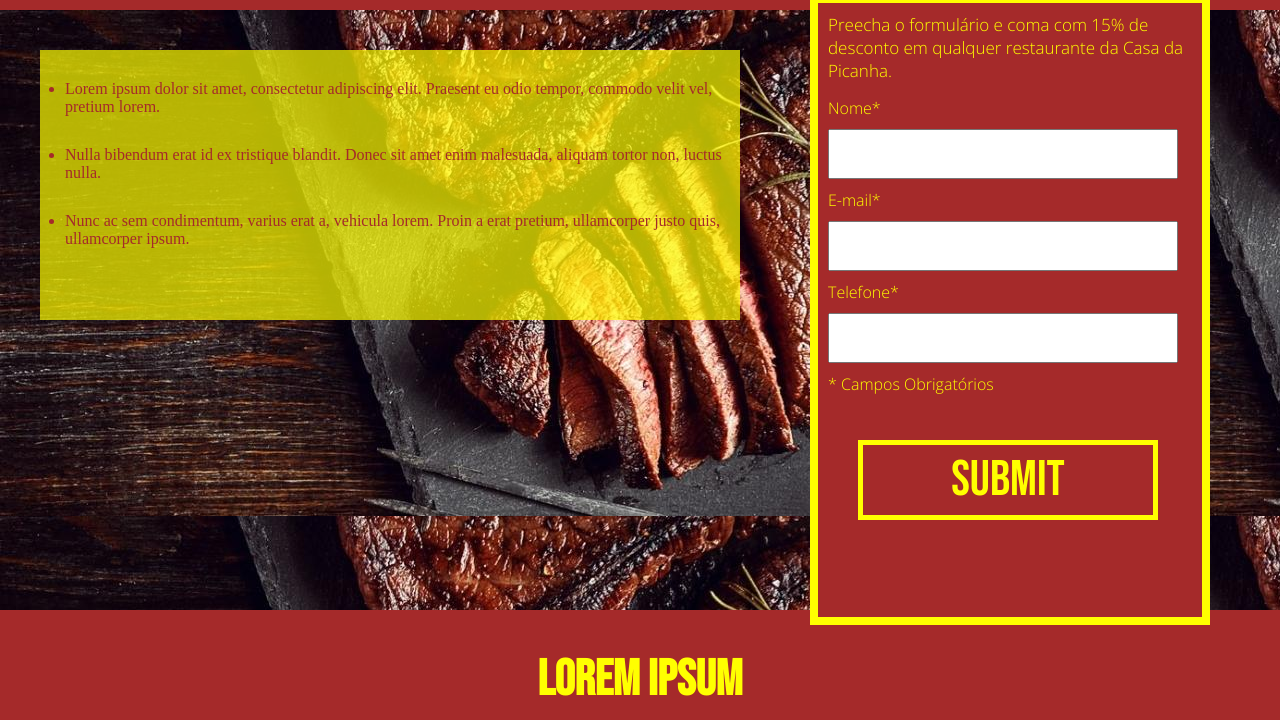
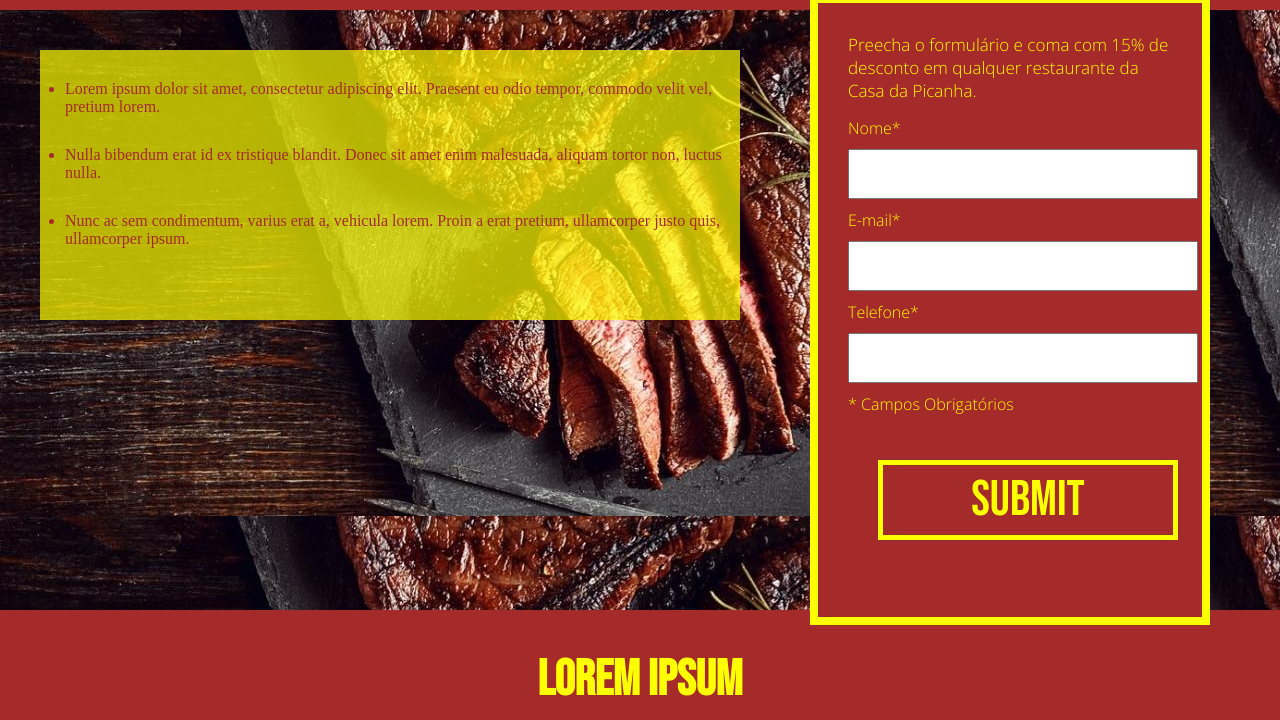
Before and after one commit to fernandoffds/casa-da-picanha, a plain HTML site: page index.html in a window 1280 px wide. Shown: the part 80-800 px from the top of the page. Drawn offline with Linux system fonts and the light colour scheme.

Commit message:
atualizacao

```diff
--- a/index.html
+++ b/index.html
@@ -3,7 +3,7 @@
 <head>
     <meta charset="UTF-8">
     <meta name="viewport" content="width=device-width, initial-scale=1.0">
-    <title>Projeto 01</title>
+    <title>Casa da picanha</title>
     <link href="style.css" rel="stylesheet" type="text/css"/>
 </head>
 <header class="header">
--- a/style.css
+++ b/style.css
@@ -47,6 +47,7 @@ html, body {
     background-color: brown;
     border: 8px solid yellow;
     float: right;
+    padding: 20px;
 }
 
 .form h2 {
@@ -56,12 +57,39 @@ html, body {
     color: yellow;
     font-family:"light";
 }
-input {
+input[type=text] {
+    margin: 5px 10px;
+    width: 350px;
+    height: 50px;
+    padding: 8px 10px 8px 10px;
+    font-family:"light";
+    color: brown;
+}
+input[type=text]:focus {
+    outline: 0  ;
+}
+
+input[type=email] {
     margin: 5px 10px;
     width: 350px;
     height: 50px;
     font-family:"light";
+    padding: 8px 10px 8px 10px;
     color: brown;
+}
+input[type=email]:focus {
+    outline: 0  ;
+}
+input[type=number] {
+    margin: 5px 10px;
+    width: 350px;
+    height: 50px;
+    font-family:"light";
+    padding: 8px 10px 8px 10px;
+    color: brown;
+}
+input[type=number]:focus {
+    outline: 0  ;
 }
 input[type=submit] {
 
```
